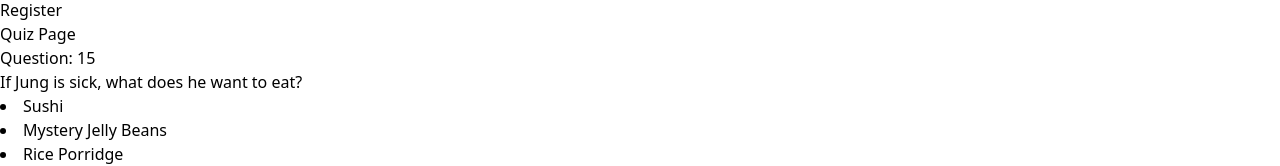
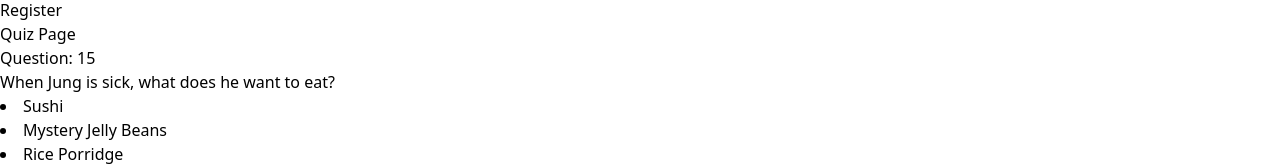
Before and after one commit to nooburger81/gtbcPRO3-MERNquiz, a React (Create React App) app in the folder client/: page / in a window 1280 px wide. Shown: the part 1602-1768 px from the top of the page. Built offline with nearby package versions, Linux system fonts and the light colour scheme.

Commit message:
created a detailed readme along with 5 questions in data.js for testing purposes

```diff
--- a/client/src/components/data.js
+++ b/client/src/components/data.js
@@ -4,38 +4,38 @@ export const quiz = {
 
         {
             id: 1,
-            question: "If Jung is sick, what does he want to eat?",
+            question: "When Jung is sick, what does he want to eat?",
             answers: ['Sushi', 'Mystery Jelly Beans', 'Rice Porridge', 'McDonalds'],
             correctAnswer: 'Rice Porridge',
 		},
 
 		{
             id: 2,
-            question: "True or false, ?",
-            answers: ['Sushi', 'Mystery Jelly Beans', 'Rice Porridge', 'McDonalds'],
-            correctAnswer: 'Rice Porridge',
+            question: "What does Jung remove from his Mcdonalds Cheeseburgers?",
+            answers: ['Pickles', 'Onions', 'Cheese', 'The Bun'],
+            correctAnswer: 'Pickles',
 		},
 
         {
-            id: 2,
-            question: "True or false, ?",
-            answers: ['Sushi', 'Mystery Jelly Beans', 'Rice Porridge', 'McDonalds'],
-            correctAnswer: 'Rice Porridge',
+            id: 3,
+            question: "What university did Jung graduate from?",
+            answers: ['Georgia Tech', 'Emory', '', 'MIT'],
+            correctAnswer: 'Emory',
 		},
 
         {
-            id: 2,
-            question: "True or false, ?",
-            answers: ['Sushi', 'Mystery Jelly Beans', 'Rice Porridge', 'McDonalds'],
-            correctAnswer: 'Rice Porridge',
+            id: 4,
+            question: "What is the most accurate description of Jung and Travis' relationship?",
+            answers: ['Arch-Enemies', 'Work Colleagues', 'Best Friends', 'A Fake Rivalry to Hide The Beautiful Bromance'],
+            correctAnswer: 'A Fake Rivalry to Hide The Beautiful Bromance',
 		},
 
         {
-            id: 2,
-            question: "True or false, ?",
-            answers: ['Sushi', 'Mystery Jelly Beans', 'Rice Porridge', 'McDonalds'],
-            correctAnswer: 'Rice Porridge',
+            id: 5,
+            question: "What is Jung's petname for his girlfriend?",
+            answers: ['Love', 'My lil Sushi Roll', 'Wife', 'Honey'],
+            correctAnswer: 'Honey',
 		},
 
 	]
-}
+};
```
Also changed, not shown: client/app/quiz/page.jsx (added, +108 -0 lines), client/src/assets/whatchooknowboutmeFP.png (added), 1 other file (tests, documents, lock files or other folders).
